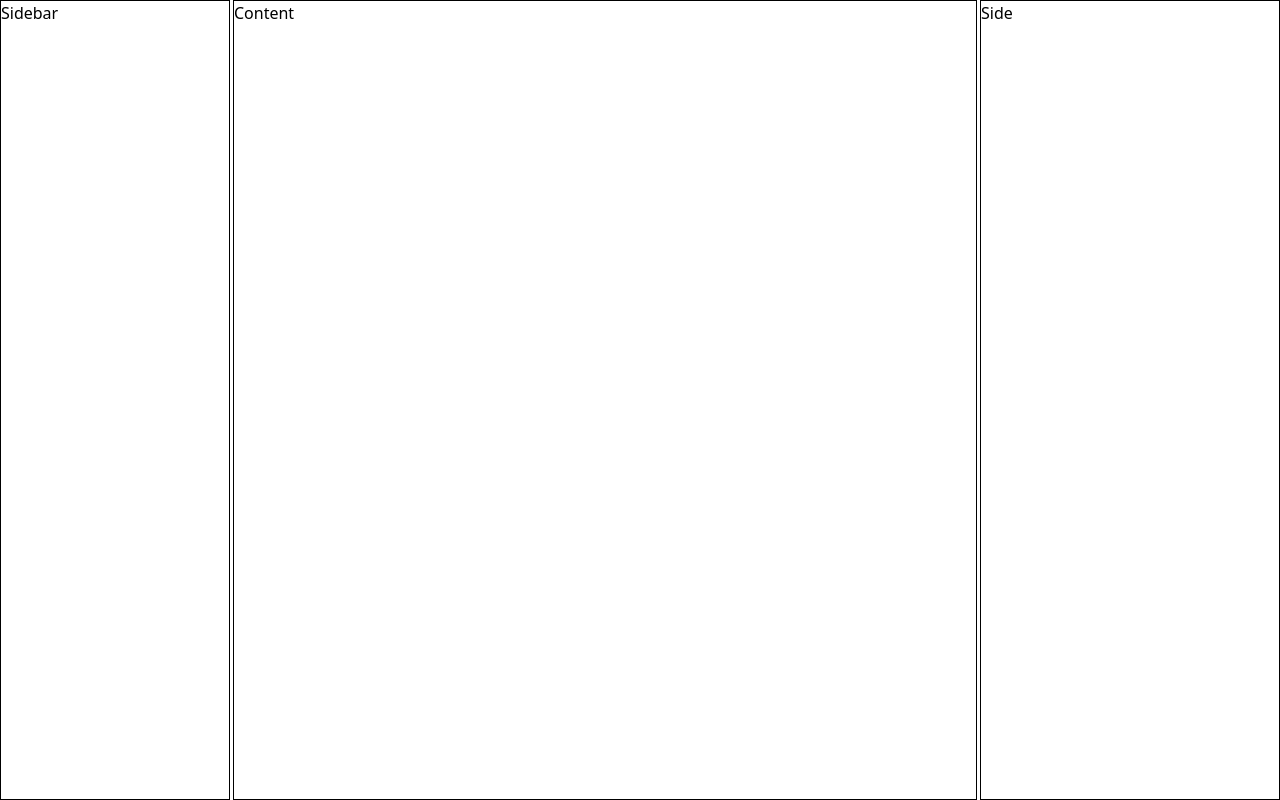
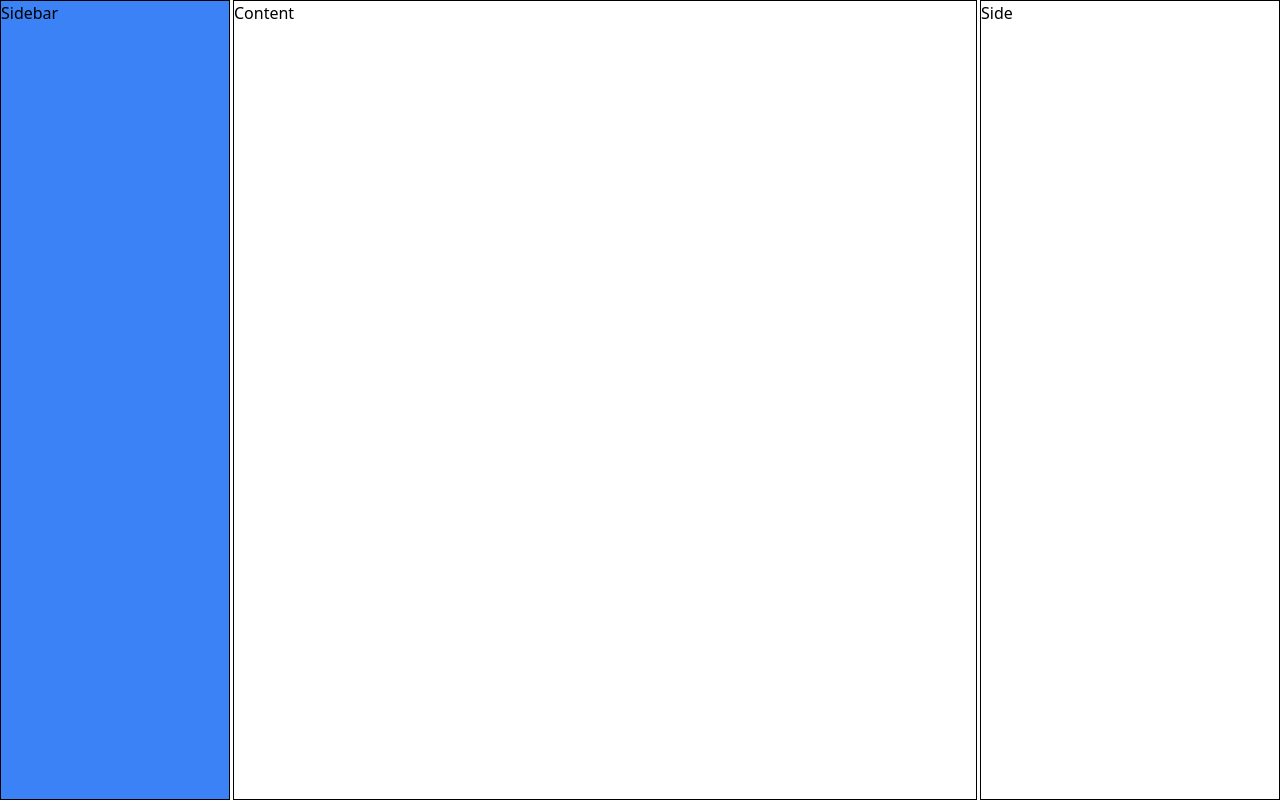
Before and after one commit to Mogakamo/budget_planner, a Vue app: page / in a window 1280 px wide. Built offline with nearby package versions, Linux system fonts and the light colour scheme.

Commit message:
tailwind is working successfully

```diff
--- a/package.json
+++ b/package.json
@@ -26,15 +26,15 @@
     "@vue/compiler-sfc": "^3.0.0",
     "@vue/eslint-config-prettier": "^6.0.0",
     "@vue/test-utils": "^2.0.0-0",
-    "autoprefixer": "^10.4.0",
+    "autoprefixer": "^9",
     "babel-eslint": "^10.1.0",
     "eslint": "^6.7.2",
     "eslint-plugin-prettier": "^3.3.1",
     "eslint-plugin-vue": "^7.0.0",
     "lint-staged": "^9.5.0",
-    "postcss": "^8.3.11",
+    "postcss": "^7",
     "prettier": "^2.2.1",
-    "tailwindcss": "^2.2.19",
+    "tailwindcss": "npm:@tailwindcss/postcss7-compat",
     "typescript": "~3.9.3",
     "vue-jest": "^5.0.0-0"
   },
--- a/src/views/Home.vue
+++ b/src/views/Home.vue
@@ -1,6 +1,6 @@
 <template>
   <div class="home">
-    <div class="sidebar">Sidebar</div>
+    <div class="sidebar bg-blue-500">Sidebar</div>
     <div class="main">Content</div>
     <div class="aside">Side</div>
   </div>
```
Also changed, not shown: 2 other files (tests, documents, lock files or other folders).
